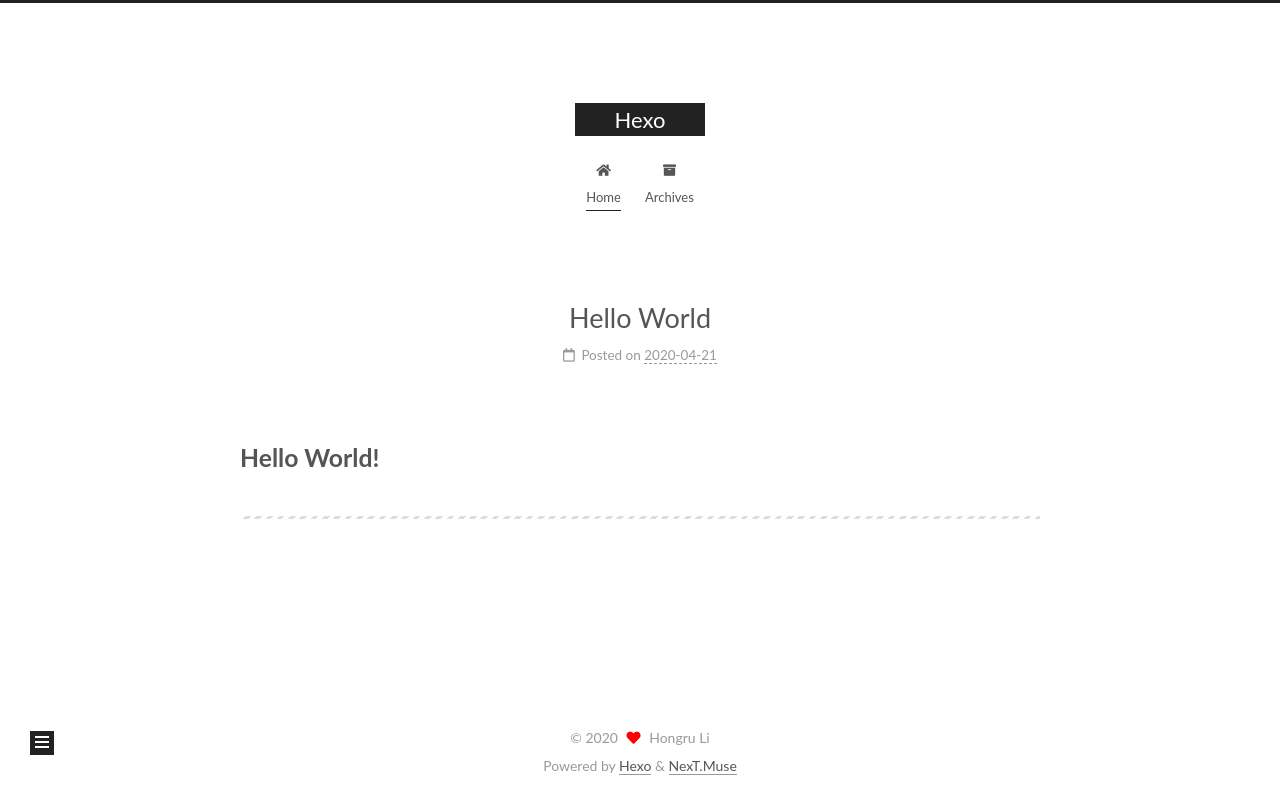
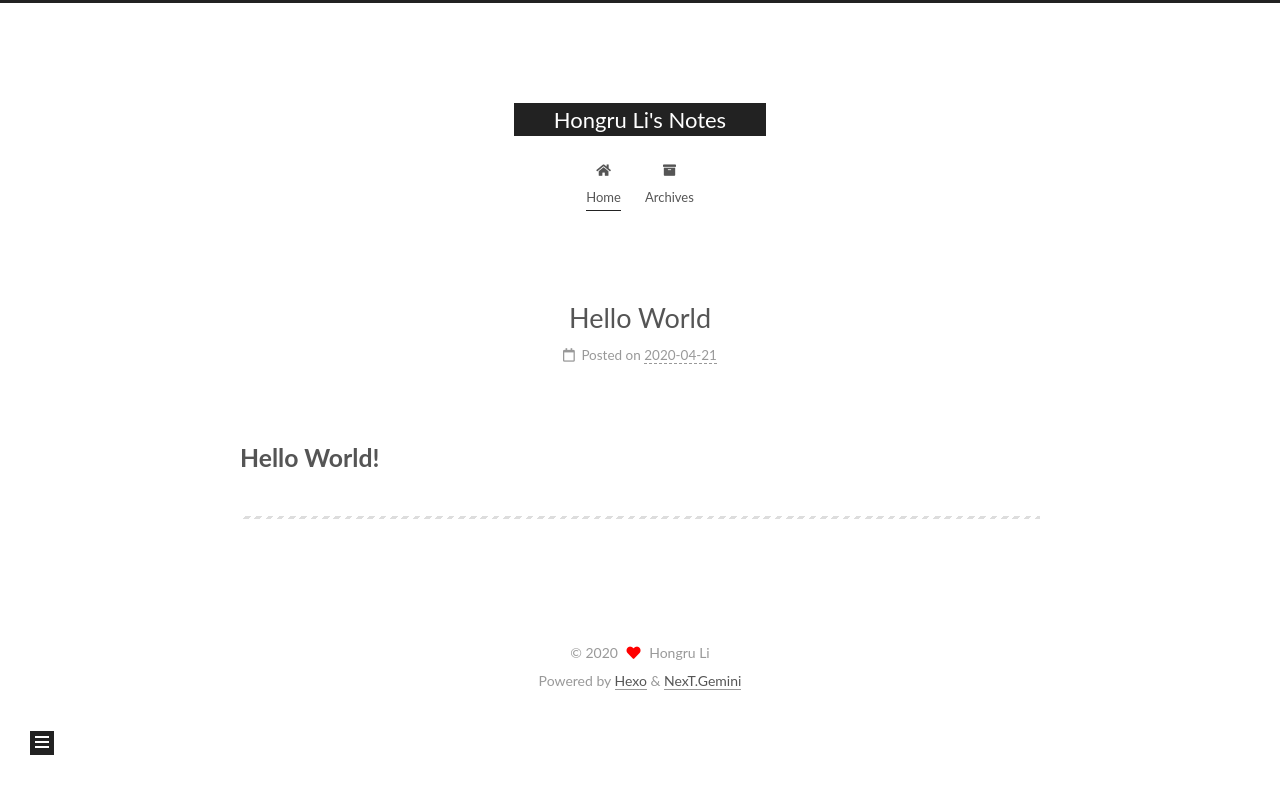
Before and after one commit to hhhhhscott/hhhhhscott.github.io, a plain HTML site: page index.html in a window 1280 px wide. Drawn offline with Linux system fonts and the light colour scheme.

Commit message:
Site updated: 2020-04-21 21:27:40

```diff
--- a/2020/04/21/Hello-World-0/index.html
+++ b/2020/04/21/Hello-World-0/index.html
@@ -17,14 +17,14 @@
 
 <script id="hexo-configurations">
     var NexT = window.NexT || {};
-    var CONFIG = {"hostname":"www.hongruli.cn","root":"/","scheme":"Muse","version":"7.8.0","exturl":false,"sidebar":{"position":"left","display":"post","padding":18,"offset":12,"onmobile":false},"copycode":{"enable":false,"show_result":false,"style":null},"back2top":{"enable":true,"sidebar":false,"scrollpercent":false},"bookmark":{"enable":false,"color":"#222","save":"auto"},"fancybox":false,"mediumzoom":false,"lazyload":false,"pangu":false,"comments":{"style":"tabs","active":null,"storage":true,"lazyload":false,"nav":null},"algolia":{"hits":{"per_page":10},"labels":{"input_placeholder":"Search for Posts","hits_empty":"We didn't find any results for the search: ${query}","hits_stats":"${hits} results found in ${time} ms"}},"localsearch":{"enable":false,"trigger":"auto","top_n_per_article":1,"unescape":false,"preload":false},"motion":{"enable":true,"async":false,"transition":{"post_block":"fadeIn","post_header":"slideDownIn","post_body":"slideDownIn","coll_header":"slideLeftIn","sidebar":"slideUpIn"}}};
+    var CONFIG = {"hostname":"www.hongruli.cn","root":"/","scheme":"Gemini","version":"7.8.0","exturl":false,"sidebar":{"position":"left","display":"post","padding":18,"offset":12,"onmobile":false},"copycode":{"enable":false,"show_result":false,"style":null},"back2top":{"enable":true,"sidebar":false,"scrollpercent":false},"bookmark":{"enable":false,"color":"#222","save":"auto"},"fancybox":false,"mediumzoom":false,"lazyload":false,"pangu":false,"comments":{"style":"tabs","active":null,"storage":true,"lazyload":false,"nav":null},"algolia":{"hits":{"per_page":10},"labels":{"input_placeholder":"Search for Posts","hits_empty":"We didn't find any results for the search: ${query}","hits_stats":"${hits} results found in ${time} ms"}},"localsearch":{"enable":false,"trigger":"auto","top_n_per_article":1,"unescape":false,"preload":false},"motion":{"enable":true,"async":false,"transition":{"post_block":"fadeIn","post_header":"slideDownIn","post_body":"slideDownIn","coll_header":"slideLeftIn","sidebar":"slideUpIn"}}};
   </script>
 
   <meta name="description" content="Hello World!">
 <meta property="og:type" content="article">
 <meta property="og:title" content="Hello World">
 <meta property="og:url" content="http://www.hongruli.cn/2020/04/21/Hello-World-0/index.html">
-<meta property="og:site_name" content="Hexo">
+<meta property="og:site_name" content="Hongru Li&#39;s Notes">
 <meta property="og:description" content="Hello World!">
 <meta property="og:locale" content="en_US">
 <meta property="article:published_time" content="2020-04-21T08:41:23.000Z">
@@ -45,7 +45,7 @@
   };
 </script>
 
-  <title>Hello World | Hexo</title>
+  <title>Hello World | Hongru Li's Notes</title>
 
 
 
@@ -96,7 +96,7 @@
 
     <a href="/" class="brand" rel="start">
       <span class="logo-line-before"><i></i></span>
-      <h1 class="site-title">Hexo</h1>
+      <h1 class="site-title">Hongru Li's Notes</h1>
       <span class="logo-line-after"><i></i></span>
     </a>
   </div>
@@ -159,7 +159,7 @@
     </span>
 
     <span hidden itemprop="publisher" itemscope itemtype="http://schema.org/Organization">
-      <meta itemprop="name" content="Hexo">
+      <meta itemprop="name" content="Hongru Li's Notes">
     </span>
       <header class="post-header">
         <h1 class="post-title" itemprop="name headline">
@@ -307,7 +307,7 @@
   </span>
   <span class="author" itemprop="copyrightHolder">Hongru Li</span>
 </div>
-  <div class="powered-by">Powered by <a href="https://hexo.io/" class="theme-link" rel="noopener" target="_blank">Hexo</a> & <a href="https://muse.theme-next.org/" class="theme-link" rel="noopener" target="_blank">NexT.Muse</a>
+  <div class="powered-by">Powered by <a href="https://hexo.io/" class="theme-link" rel="noopener" target="_blank">Hexo</a> & <a href="https://theme-next.org/" class="theme-link" rel="noopener" target="_blank">NexT.Gemini</a>
   </div>
 
 
@@ -333,7 +333,7 @@
 <script src="/js/motion.js"></script>
 
 
-<script src="/js/schemes/muse.js"></script>
+<script src="/js/schemes/pisces.js"></script>
 
 
 <script src="/js/next-boot.js"></script>
--- a/index.html
+++ b/index.html
@@ -17,14 +17,14 @@
 
 <script id="hexo-configurations">
     var NexT = window.NexT || {};
-    var CONFIG = {"hostname":"www.hongruli.cn","root":"/","scheme":"Muse","version":"7.8.0","exturl":false,"sidebar":{"position":"left","display":"post","padding":18,"offset":12,"onmobile":false},"copycode":{"enable":false,"show_result":false,"style":null},"back2top":{"enable":true,"sidebar":false,"scrollpercent":false},"bookmark":{"enable":false,"color":"#222","save":"auto"},"fancybox":false,"mediumzoom":false,"lazyload":false,"pangu":false,"comments":{"style":"tabs","active":null,"storage":true,"lazyload":false,"nav":null},"algolia":{"hits":{"per_page":10},"labels":{"input_placeholder":"Search for Posts","hits_empty":"We didn't find any results for the search: ${query}","hits_stats":"${hits} results found in ${time} ms"}},"localsearch":{"enable":false,"trigger":"auto","top_n_per_article":1,"unescape":false,"preload":false},"motion":{"enable":true,"async":false,"transition":{"post_block":"fadeIn","post_header":"slideDownIn","post_body":"slideDownIn","coll_header":"slideLeftIn","sidebar":"slideUpIn"}}};
+    var CONFIG = {"hostname":"www.hongruli.cn","root":"/","scheme":"Gemini","version":"7.8.0","exturl":false,"sidebar":{"position":"left","display":"post","padding":18,"offset":12,"onmobile":false},"copycode":{"enable":false,"show_result":false,"style":null},"back2top":{"enable":true,"sidebar":false,"scrollpercent":false},"bookmark":{"enable":false,"color":"#222","save":"auto"},"fancybox":false,"mediumzoom":false,"lazyload":false,"pangu":false,"comments":{"style":"tabs","active":null,"storage":true,"lazyload":false,"nav":null},"algolia":{"hits":{"per_page":10},"labels":{"input_placeholder":"Search for Posts","hits_empty":"We didn't find any results for the search: ${query}","hits_stats":"${hits} results found in ${time} ms"}},"localsearch":{"enable":false,"trigger":"auto","top_n_per_article":1,"unescape":false,"preload":false},"motion":{"enable":true,"async":false,"transition":{"post_block":"fadeIn","post_header":"slideDownIn","post_body":"slideDownIn","coll_header":"slideLeftIn","sidebar":"slideUpIn"}}};
   </script>
 
   <meta name="description" content="HongRu Li Department of Communication Engineering, College of Electronic Information and Optical Engineering, Nankai University, P.R. China. 300071">
 <meta property="og:type" content="website">
-<meta property="og:title" content="Hexo">
+<meta property="og:title" content="Hongru Li&#39;s Notes">
 <meta property="og:url" content="http://www.hongruli.cn/index.html">
-<meta property="og:site_name" content="Hexo">
+<meta property="og:site_name" content="Hongru Li&#39;s Notes">
 <meta property="og:description" content="HongRu Li Department of Communication Engineering, College of Electronic Information and Optical Engineering, Nankai University, P.R. China. 300071">
 <meta property="og:locale" content="en_US">
 <meta property="article:author" content="Hongru Li">
@@ -43,7 +43,7 @@
   };
 </script>
 
-  <title>Hexo</title>
+  <title>Hongru Li's Notes</title>
 
 
 
@@ -94,7 +94,7 @@
 
     <a href="/" class="brand" rel="start">
       <span class="logo-line-before"><i></i></span>
-      <h1 class="site-title">Hexo</h1>
+      <h1 class="site-title">Hongru Li's Notes</h1>
       <span class="logo-line-after"><i></i></span>
     </a>
   </div>
@@ -156,7 +156,7 @@
     </span>
 
     <span hidden itemprop="publisher" itemscope itemtype="http://schema.org/Organization">
-      <meta itemprop="name" content="Hexo">
+      <meta itemprop="name" content="Hongru Li's Notes">
     </span>
       <header class="post-header">
         <h2 class="post-title" itemprop="name headline">
@@ -302,7 +302,7 @@
   </span>
   <span class="author" itemprop="copyrightHolder">Hongru Li</span>
 </div>
-  <div class="powered-by">Powered by <a href="https://hexo.io/" class="theme-link" rel="noopener" target="_blank">Hexo</a> & <a href="https://muse.theme-next.org/" class="theme-link" rel="noopener" target="_blank">NexT.Muse</a>
+  <div class="powered-by">Powered by <a href="https://hexo.io/" class="theme-link" rel="noopener" target="_blank">Hexo</a> & <a href="https://theme-next.org/" class="theme-link" rel="noopener" target="_blank">NexT.Gemini</a>
   </div>
 
 
@@ -328,7 +328,7 @@
 <script src="/js/motion.js"></script>
 
 
-<script src="/js/schemes/muse.js"></script>
+<script src="/js/schemes/pisces.js"></script>
 
 
 <script src="/js/next-boot.js"></script>
```
Also changed, not shown: archives/2020/04/index.html (+7 -7 lines), archives/2020/index.html (+7 -7 lines), archives/index.html (+7 -7 lines).
